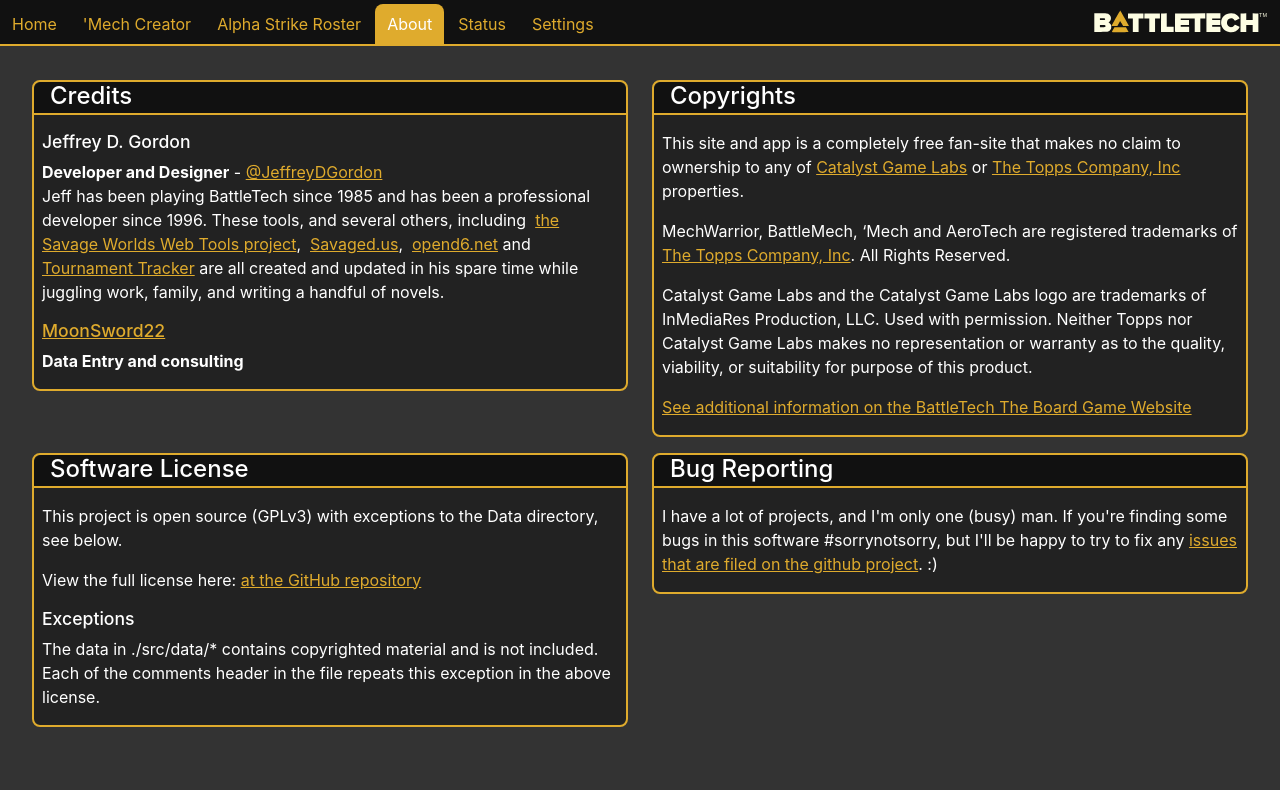
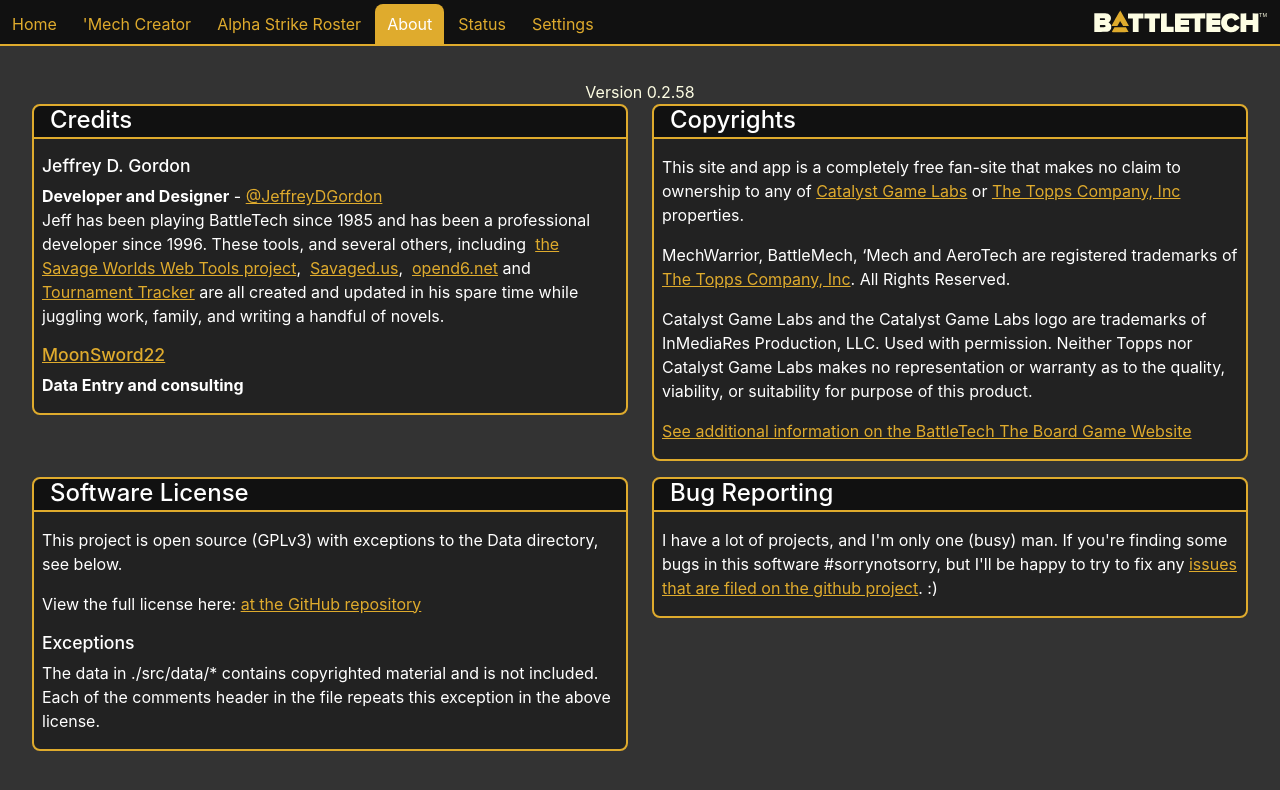
Before and after one commit to jdgwf/battletech-tools, a React (Create React App) app: page /about in a window 1280 px wide. Shown: the top 790 px of the page. Built offline with nearby package versions, Linux system fonts and the light colour scheme.

Commit message:
Added version to About page

```diff
--- a/package.json
+++ b/package.json
@@ -1,6 +1,6 @@
 {
   "name": "battletech-tools",
-  "version": "0.2.57",
+  "version": "0.2.58",
   "private": true,
   "homepage": "https://jdgwf.github.io/battletech-tools",
   "scripts": {
--- a/src/ui/pages/about.tsx
+++ b/src/ui/pages/about.tsx
@@ -3,6 +3,7 @@
 import './about.scss';
 import UIPage from '../components/ui-page';
 import TextSection from '../components/text-section';
+let pjson = require('../../../package.json');
 
 export default class About extends React.Component<IAboutProps, IAboutState> {
     constructor(props: IAboutProps) {
@@ -19,6 +20,8 @@
     render = (): React.ReactFragment => {
       return (
     <UIPage current="about" appGlobals={this.props.appGlobals}>
+
+    <div className="text-center">Version {pjson.version}</div>
 
     <div className="row">
         <div className="col-md-6">
```
